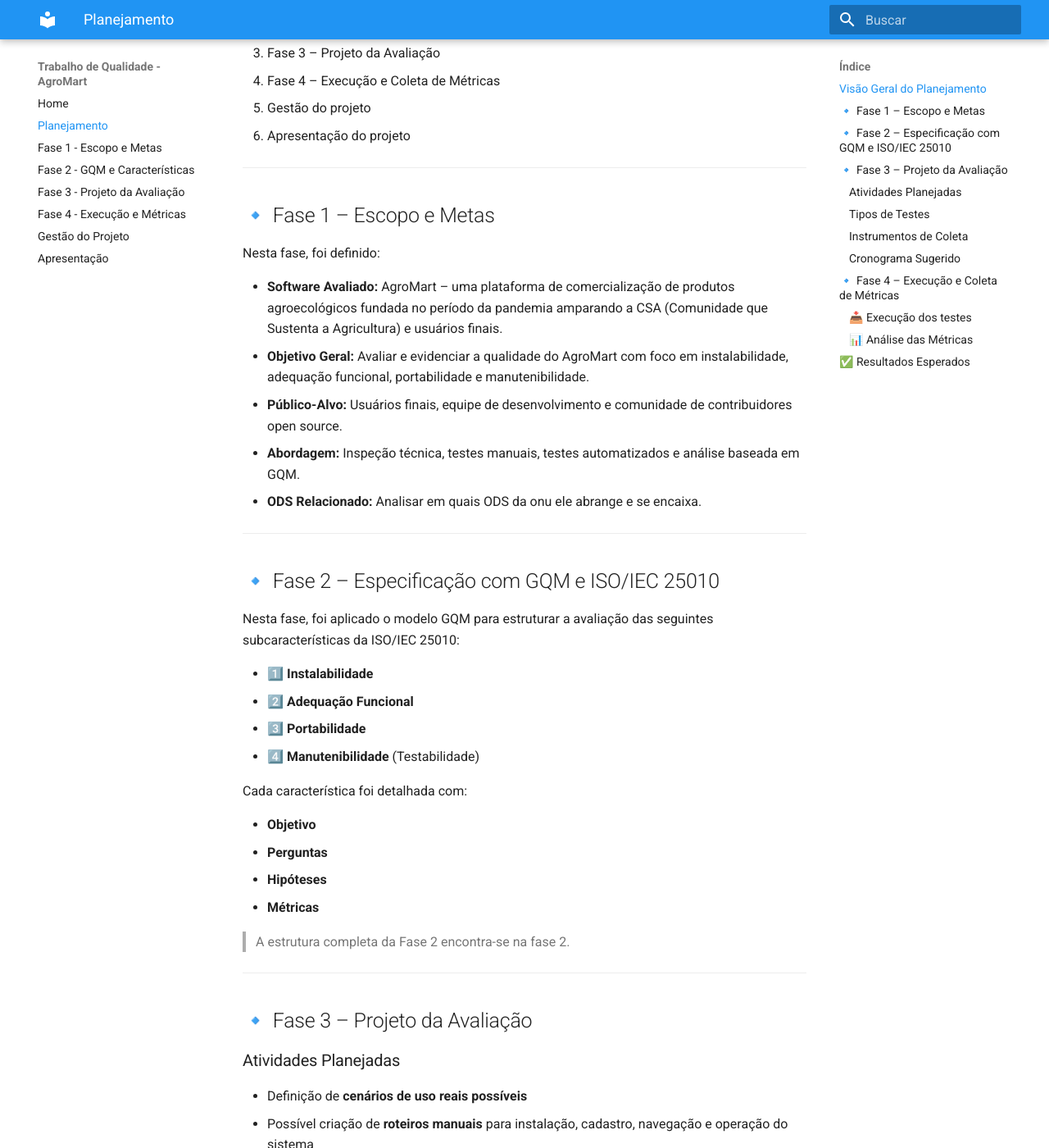
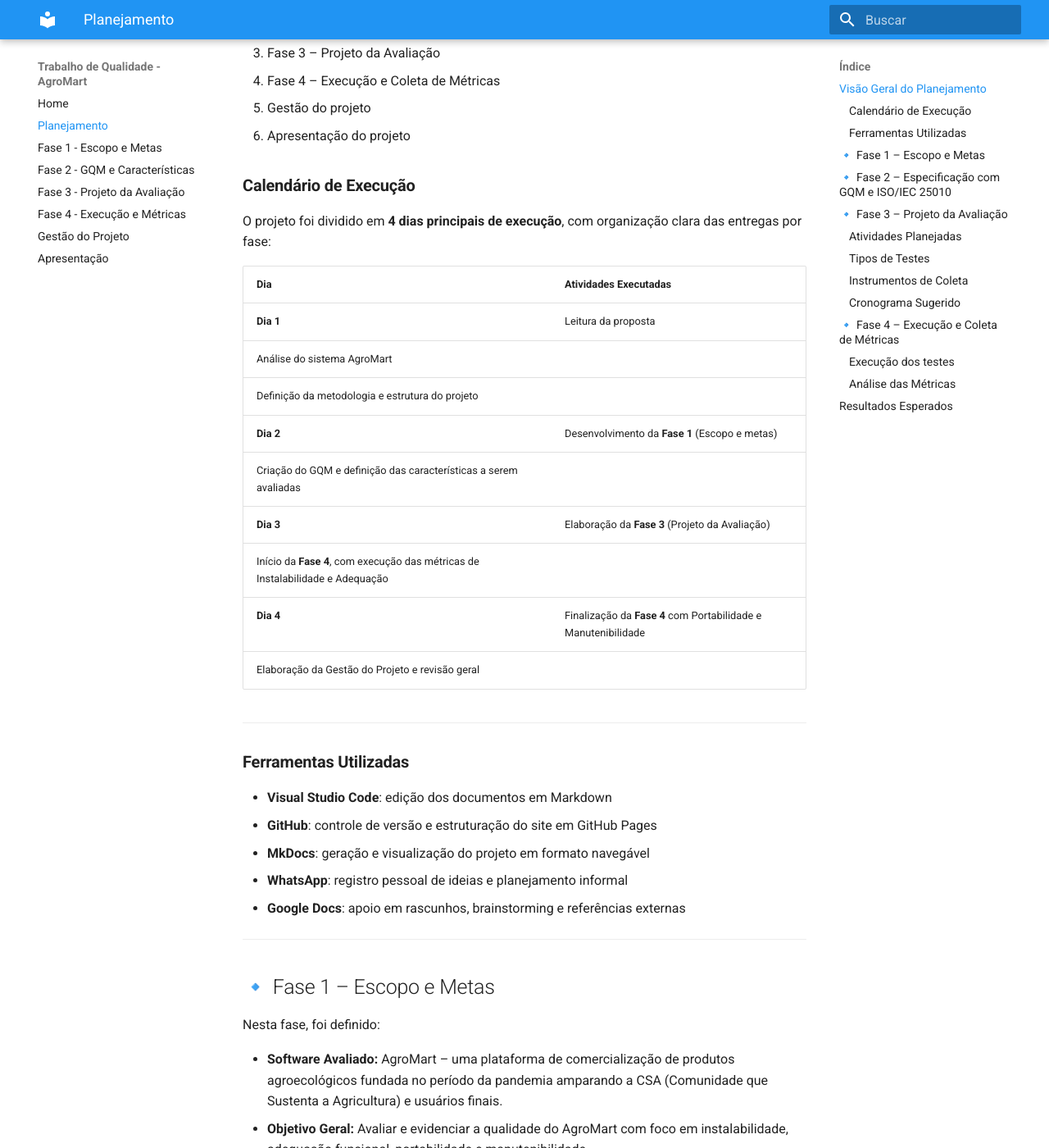
Before and after one commit to FCTE-Qualidade-de-Software-1/RobertaWillians_LucasAvelar, an MkDocs documentation site: the page built from docs/planejamento.md, in a window 1280 px wide and 1400 px high, scrolled down 524 px. Shown: the whole window at 82% size. Built offline with MkDocs 1.6.1 and Material for MkDocs 9.7.7, drawn with Linux system fonts in a browser that asks for light colours; some of the changed text lies outside the part shown.

Commit message:
formatação 2

```diff
--- a/docs/planejamento.md
+++ b/docs/planejamento.md
@@ -1,6 +1,6 @@
-# 📘 Planejamento da Avaliação de Qualidade do AgroMart
+# ** Planejamento da Avaliação de Qualidade do AgroMart**
 
-##  Visão Geral do Planejamento
+##  **Visão Geral do Planejamento**
 
 Este planejamento estabelece a estrutura e diretrizes do processo de avaliação de qualidade aplicado ao sistema **AgroMart**, com base na norma **ISO/IEC 25010** e na metodologia **GQM (Goal-Question-Metric)**. Conforme estabelecido na norma **ISO/IEC 25040**, a avaliação da qualidade de um sistema pode ser conduzida por avaliadores independentes, sem a necessidade da participação direta de usuários finais. Isso é possível por meio de métodos como **inspeção técnica, análise estática, testes estruturados e revisão de documentação**, desde que os critérios e métricas estejam previamente definidos de forma objetiva e reprodutível.
 
@@ -13,6 +13,32 @@
 4. Fase 4 – Execução e Coleta de Métricas
 5. Gestão do projeto
 6. Apresentação do projeto
+
+###  **Calendário de Execução**
+
+O projeto foi dividido em **4 dias principais de execução**, com organização clara das entregas por fase:
+
+| **Dia** | **Atividades Executadas**                                                                 |
+|--------|---------------------------------------------------------------------------------------------|
+| **Dia 1** | Leitura da proposta
+Análise do sistema AgroMart
+Definição da metodologia e estrutura do projeto |
+| **Dia 2** | Desenvolvimento da **Fase 1** (Escopo e metas)
+Criação do GQM e definição das características a serem avaliadas |
+| **Dia 3** | Elaboração da **Fase 3** (Projeto da Avaliação)
+Início da **Fase 4**, com execução das métricas de Instalabilidade e Adequação |
+| **Dia 4** | Finalização da **Fase 4** com Portabilidade e Manutenibilidade
+Elaboração da Gestão do Projeto e revisão geral |
+
+---
+
+###  **Ferramentas Utilizadas**
+
+- **Visual Studio Code**: edição dos documentos em Markdown
+- **GitHub**: controle de versão e estruturação do site em GitHub Pages
+- **MkDocs**: geração e visualização do projeto em formato navegável
+- **WhatsApp**: registro pessoal de ideias e planejamento informal
+- **Google Docs**: apoio em rascunhos, brainstorming e referências externas
 
 ---
 
@@ -28,7 +54,7 @@
 
 ---
 
-## 🔹 Fase 2 – Especificação com GQM e ISO/IEC 25010
+## **🔹 Fase 2 – Especificação com GQM e ISO/IEC 25010**
 
 Nesta fase, foi aplicado o modelo GQM para estruturar a avaliação das seguintes subcaracterísticas da ISO/IEC 25010:
 
@@ -48,46 +74,46 @@
 
 ---
 
-## 🔹 Fase 3 – Projeto da Avaliação
+## 🔹 **Fase 3 – Projeto da Avaliação**
 
-###  Atividades Planejadas
+###  **Atividades Planejadas**
 
 - Definição de **cenários de uso reais possíveis**
 - Possível criação de **roteiros manuais** para instalação, cadastro, navegação e operação do sistema
 - Estabelecimento de critérios de aceitação por cenário
 
-###  Tipos de Testes
+###  **Tipos de Testes**
 
 - **Testes manuais:** conduzidos pelo avaliador (Lucas Avelar) simulando usuários
 - **Testes automatizados:** rodados em pipelines CI (Continuous Integration)
 - **Análise de código e documentação:** para avaliar manutenibilidade
 
-###  Instrumentos de Coleta
+###  **Instrumentos de Coleta**
 
 - Planilhas com tempos e erros
 - Questionários de satisfação e feedback
 - Logs de execução e relatórios do Lighthouse
 
-###  Cronograma Sugerido
+###  **Cronograma Sugerido**
 
 | Dia | Atividade |
 |--------|-----------|
-| 1 | Planejamento e definição dos cenários e critérios |
+| 2 | Planejamento e definição dos cenários e critérios |
 | 2 | Execução de testes automatizados |
-| 2 | Sessões de testes manuais com coleta de dados |
-| 3 | Análise, consolidação dos resultados e relatórios |
+| 3 | Sessões de testes manuais com coleta de dados |
+| 4 | Análise, consolidação dos resultados e relatórios |
 
 ---
 
-## 🔹 Fase 4 – Execução e Coleta de Métricas
+## 🔹 **Fase 4 – Execução e Coleta de Métricas**
 
-### 📥 Execução dos testes
+###  **Execução dos testes**
 
 - Realizada pelo avaliador com base nos roteiros definidos
 - Registro dos resultados e comparação com critérios definidos
 - Uso de ferramentas como Lighthouse CI, cronômetro digital, formulários e planilhas
 
-### 📊 Análise das Métricas
+###  **Análise das Métricas**
 
 As métricas obtidas serão confrontadas com as hipóteses levantadas na Fase 2 para verificar:
 
@@ -97,7 +123,7 @@
 
 ---
 
-## ✅ Resultados Esperados
+##  **Resultados Esperados**
 
 - Diagnóstico da qualidade do AgroMart em quatro frentes técnicas
 - Relatório estruturado para orientar melhorias futuras
```
Also changed, not shown: docs/gestao.md (deleted).
